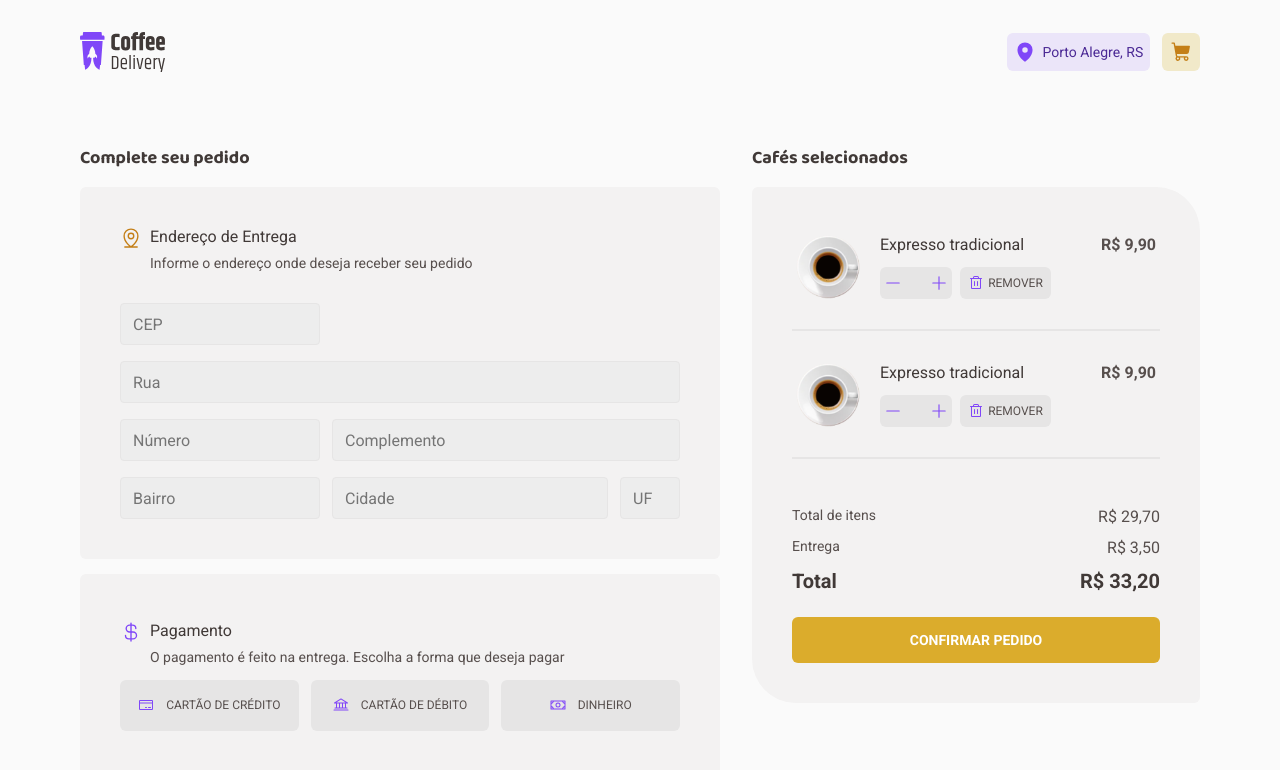
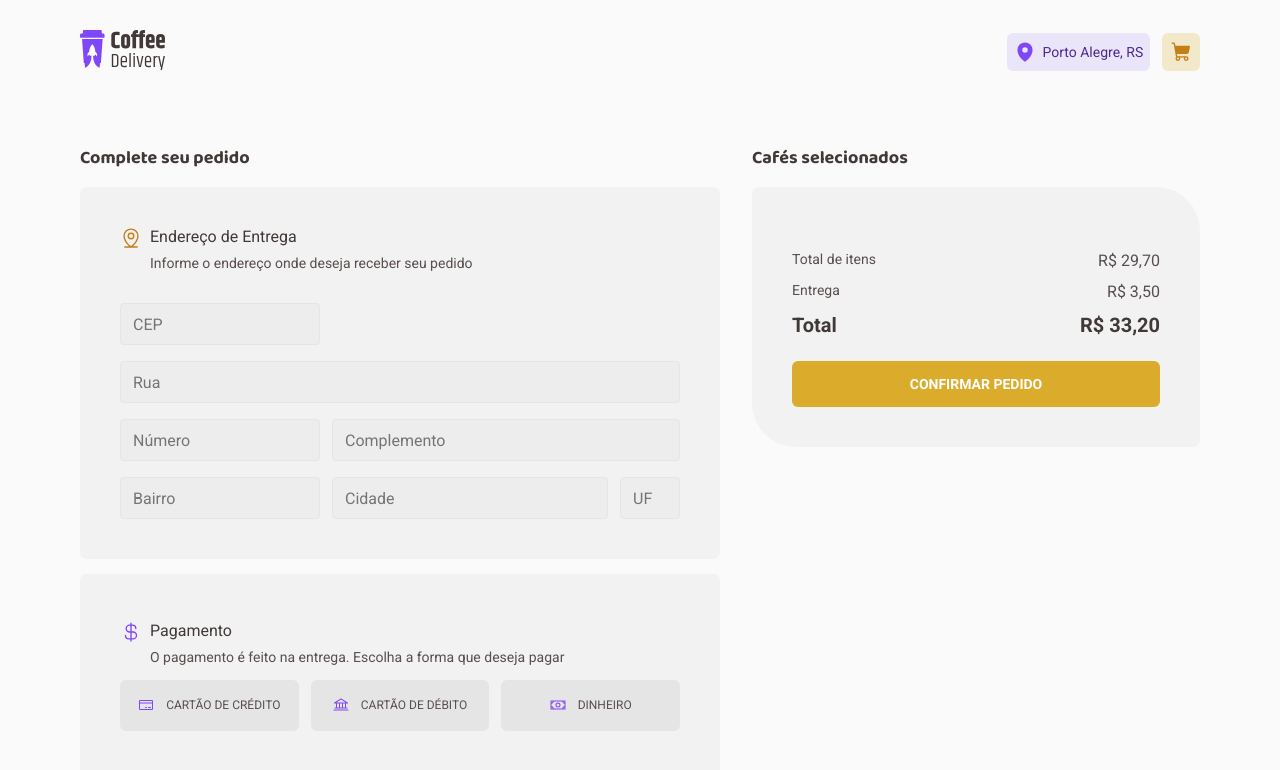
Before and after one commit to Lucas-Araujo15/coffee_delivery, a React (Vite) app: page /checkout in a window 1280 px wide. Shown: the top 770 px of the page. Built offline with nearby package versions, Linux system fonts and the light colour scheme.

Commit message:
feat: adiciona funcionalidade de adicionar, aumentar, e diminuir a quantidade de itens no carrinho

```diff
--- a/src/App.tsx
+++ b/src/App.tsx
@@ -3,12 +3,15 @@ import { ThemeProvider } from 'styled-components'
 import { Router } from './Router'
 import { GlobalStyle } from './styles/global'
 import { defaultTheme } from './styles/themes/default'
+import { CartContextProvider } from './contexts/CartContext'
 
 export function App() {
   return (
     <ThemeProvider theme={defaultTheme}>
       <BrowserRouter>
-        <Router />
+        <CartContextProvider>
+          <Router />
+        </CartContextProvider>
       </BrowserRouter>
       <GlobalStyle />
     </ThemeProvider>
--- a/src/components/Header/index.tsx
+++ b/src/components/Header/index.tsx
@@ -3,23 +3,24 @@ import logo from '../../assets/logo-coffee-delivery.svg'
 import { MapPin, ShoppingCart } from '@phosphor-icons/react'
 import { useContext } from 'react'
 import { CartContext } from '../../contexts/CartContext'
+import { NavLink, useNavigate } from 'react-router-dom'
 
 export function Header() {
   const { coffees } = useContext(CartContext)
-
+  const navigate = useNavigate()
   const cartHasCoffee = coffees?.length > 0 && coffees !== undefined
-
-  console.log(cartHasCoffee)
 
   return (
     <HeaderContainer>
-      <img src={logo} alt="" />
+      <NavLink to={'/'}>
+        <img src={logo} alt="" />
+      </NavLink>
       <div>
         <Location>
           <MapPin weight="fill" size={22} />
           <p>Porto Alegre, RS</p>
         </Location>
-        <CartButton>
+        <CartButton onClick={() => navigate('/checkout')}>
           <ShoppingCart weight="fill" size={22} />
           {cartHasCoffee && <span>{coffees.length}</span>}
         </CartButton>
--- a/src/contexts/CartContext.tsx
+++ b/src/contexts/CartContext.tsx
@@ -2,8 +2,10 @@ import { ReactNode, createContext, useReducer } from 'react'
 import { CoffeeState, coffeesReducer } from '../reducers/reducer'
 import {
   addCoffeeAction,
+  decreaseAmountAction,
   deleteCoffeeAction,
   increaseAmountAction,
+  setAmountAction,
 } from '../reducers/action'
 
 interface CartContextType {
@@ -12,6 +14,7 @@ interface CartContextType {
   deleteCoffee: (idCoffee: number) => void
   increaseAmount: (idCoffee: number) => void
   decreaseAmount: (idCoffee: number) => void
+  setAmount: (idCoffee: number, amount: number) => void
 }
 
 export const CartContext = createContext({} as CartContextType)
@@ -36,7 +39,11 @@ export function CartContextProvider({ children }: CartContextProviderProps) {
   }
 
   function decreaseAmount(idCoffee: number) {
-    dispatch(increaseAmountAction(idCoffee))
+    dispatch(decreaseAmountAction(idCoffee))
+  }
+
+  function setAmount(idCoffee: number, amount: number) {
+    dispatch(setAmountAction(idCoffee, amount))
   }
 
   return (
@@ -47,6 +54,7 @@ export function CartContextProvider({ children }: CartContextProviderProps) {
         deleteCoffee,
         decreaseAmount,
         increaseAmount,
+        setAmount,
       }}
     >
       {children}
--- a/src/pages/Checkout/components/CoffeeSelected/index.tsx
+++ b/src/pages/Checkout/components/CoffeeSelected/index.tsx
@@ -2,25 +2,56 @@ import { CoffeeSelectedContainer, RemoveButton } from './styles'
 import expresso from '../../../../assets/expresso.png'
 import { Counter } from '../../../../components/Counter'
 import { Trash } from '@phosphor-icons/react'
+import { CoffeeState } from '../../../../reducers/reducer'
+import { ChangeEvent, useContext } from 'react'
+import { CartContext } from '../../../../contexts/CartContext'
 
-export function CoffeeSelected() {
+interface CoffeeSelectedProps {
+  coffeeSelected: CoffeeState
+}
+
+export function CoffeeSelected({ coffeeSelected }: CoffeeSelectedProps) {
+  const { decreaseAmount, deleteCoffee, increaseAmount, setAmount } =
+    useContext(CartContext)
+
+  function handleIncreaseAmount() {
+    increaseAmount(coffeeSelected.coffee.id)
+  }
+
+  function handleDecreaseAmount() {
+    decreaseAmount(coffeeSelected.coffee.id)
+  }
+
+  function handleDeleteCoffee() {
+    deleteCoffee(coffeeSelected.coffee.id)
+  }
+
+  function handleSetAmount(event: ChangeEvent<HTMLInputElement>) {
+    setAmount(coffeeSelected.coffee.id, parseInt(event.target.value))
+  }
+
   return (
     <CoffeeSelectedContainer>
       <div>
         <div>
-          <img src={expresso} alt="Foto de um café expresso" />
+          <img src={coffeeSelected.coffee.image} alt="Foto de um café" />
           <div>
-            <p>Expresso tradicional</p>
+            <p>{coffeeSelected.coffee.title}</p>
             <div>
-              <Counter />
-              <RemoveButton>
+              <Counter
+                amount={coffeeSelected.amount}
+                decreaseAmount={handleDecreaseAmount}
+                increaseAmount={handleIncreaseAmount}
+                setAmount={handleSetAmount}
+              />
+              <RemoveButton onClick={handleDeleteCoffee}>
                 <Trash />
                 <p>remover</p>
               </RemoveButton>
             </div>
           </div>
         </div>
-        <p>R$ 9,90</p>
+        <p>R$ {coffeeSelected.coffee.price}</p>
       </div>
       <hr />
     </CoffeeSelectedContainer>
--- a/src/pages/Checkout/index.tsx
+++ b/src/pages/Checkout/index.tsx
@@ -8,8 +8,12 @@ import {
 import { AddressForm } from './components/AddressForm'
 import { PaymentMethod } from './components/PaymentMethod'
 import { CoffeeSelected } from './components/CoffeeSelected'
+import { useContext } from 'react'
+import { CartContext } from '../../contexts/CartContext'
 
 export function Checkout() {
+  const { coffees } = useContext(CartContext)
+
   return (
     <CheckoutContainer>
       <OrderInformationBox>
@@ -23,10 +27,15 @@ export function Checkout() {
         <h2>Cafés selecionados</h2>
         <div>
           <div>
-            <CoffeeSelected />
-            <CoffeeSelected />
+            {coffees.map((coffeeAdded) => {
+              return (
+                <CoffeeSelected
+                  key={coffeeAdded.coffee.id}
+                  coffeeSelected={coffeeAdded}
+                />
+              )
+            })}
           </div>
-
           <PriceInformation>
             <div>
               <p>Total de itens</p>
--- a/src/pages/Home/components/CoffeeCard/index.tsx
+++ b/src/pages/Home/components/CoffeeCard/index.tsx
@@ -35,14 +35,17 @@ export function CoffeeCard({ coffee }: CoffeeCardProps) {
     setAmount(parseInt(event.target.value))
   }
 
-  // function handleAddCoffeeToCart() {
-  //   const selectedCoffee: CoffeeState = {
-  //     amount,
-  //     coffee,
-  //   }
+  function handleAddCoffeeToCart() {
+    const selectedCoffee: CoffeeState = {
+      amount,
+      coffee,
+    }
 
-  //   addCoffee(selectedCoffee)
-  // }
+    addCoffee(selectedCoffee)
+    setAmount(0)
+  }
+
+  const isAmountEqualToZero = amount === 0
 
   return (
     <CoffeeCardContainer>
@@ -71,7 +74,10 @@ export function CoffeeCard({ coffee }: CoffeeCardProps) {
             increaseAmount={handleIncreaseAmount}
             decreaseAmount={handleDecreaseAmount}
           />
-          <button onClick={() => addCoffee({ amount, coffee })}>
+          <button
+            disabled={isAmountEqualToZero}
+            onClick={handleAddCoffeeToCart}
+          >
             <ShoppingCart weight="fill" size={22} />
           </button>
         </Actions>
--- a/src/reducers/action.ts
+++ b/src/reducers/action.ts
@@ -3,6 +3,7 @@ import { CoffeeState } from './reducer'
 export enum ActionTypes {
   INCREASE_AMOUNT = 'INCREASE_AMOUNT',
   DECREASE_AMOUNT = 'DECREASE_AMOUNT',
+  SET_AMOUNT = 'SET_AMOUNT',
   ADD_COFFEE = 'ADD_COFFEE',
   DELETE_COFFEE = 'DELETE_COFFEE',
 }
@@ -25,6 +26,16 @@ export function decreaseAmountAction(idCoffee: number) {
   }
 }
 
+export function setAmountAction(idCoffee: number, amount: number) {
+  return {
+    type: ActionTypes.SET_AMOUNT,
+    payload: {
+      idCoffee,
+      amount,
+    },
+  }
+}
+
 export function addCoffeeAction(coffee: CoffeeState) {
   return {
     type: ActionTypes.ADD_COFFEE,
--- a/src/reducers/reducer.ts
+++ b/src/reducers/reducer.ts
@@ -53,6 +53,16 @@ export function coffeesReducer(state: CoffeeState[], action: any) {
       })
     }
 
+    case ActionTypes.SET_AMOUNT: {
+      const coffeeIndex = state.findIndex((selectedCoffee) => {
+        return selectedCoffee.coffee.id === action.payload.idCoffee
+      })
+
+      return produce(state, (draft) => {
+        draft[coffeeIndex].amount = action.payload.amount
+      })
+    }
+
     default:
       return state
   }
```
